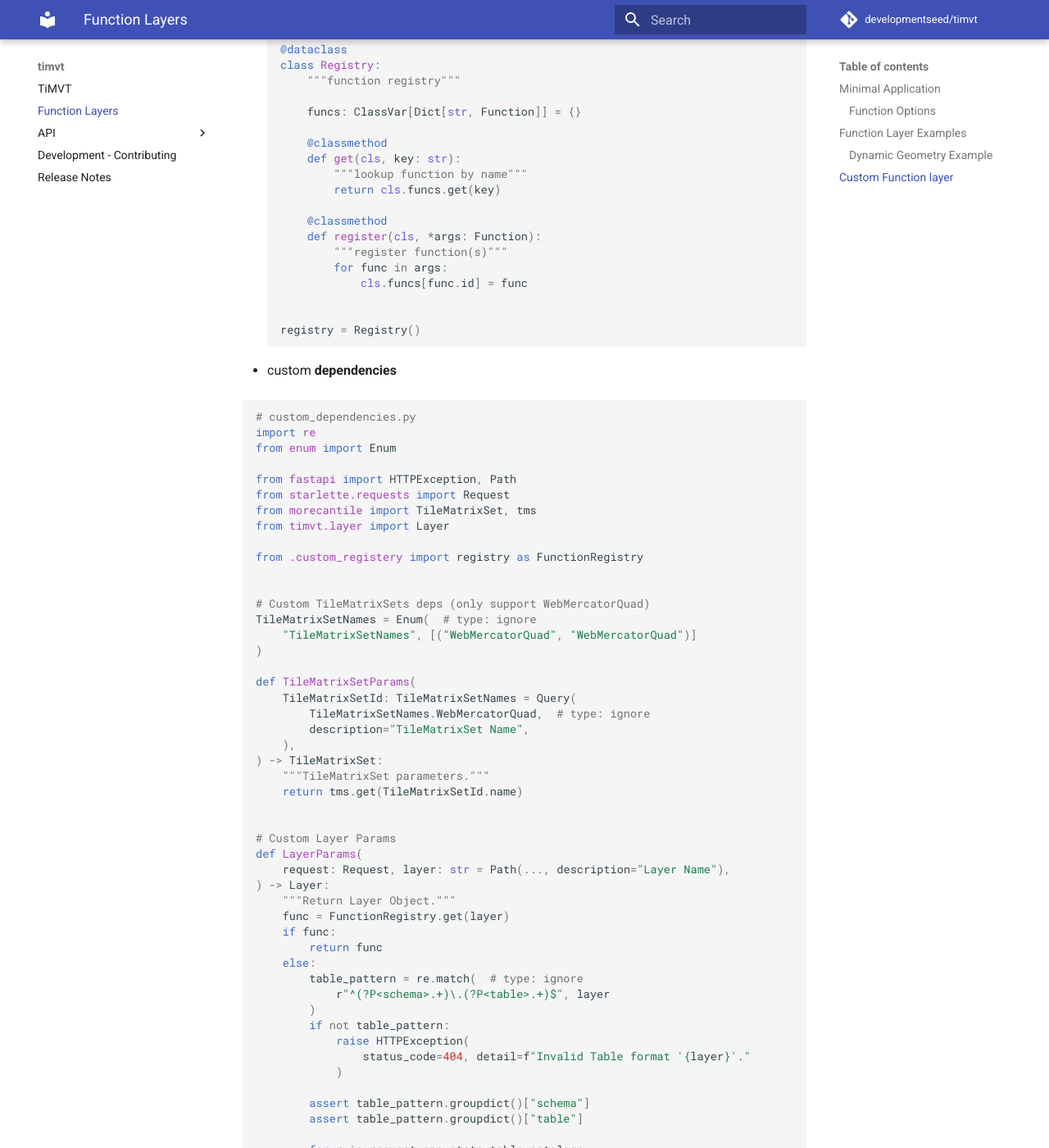
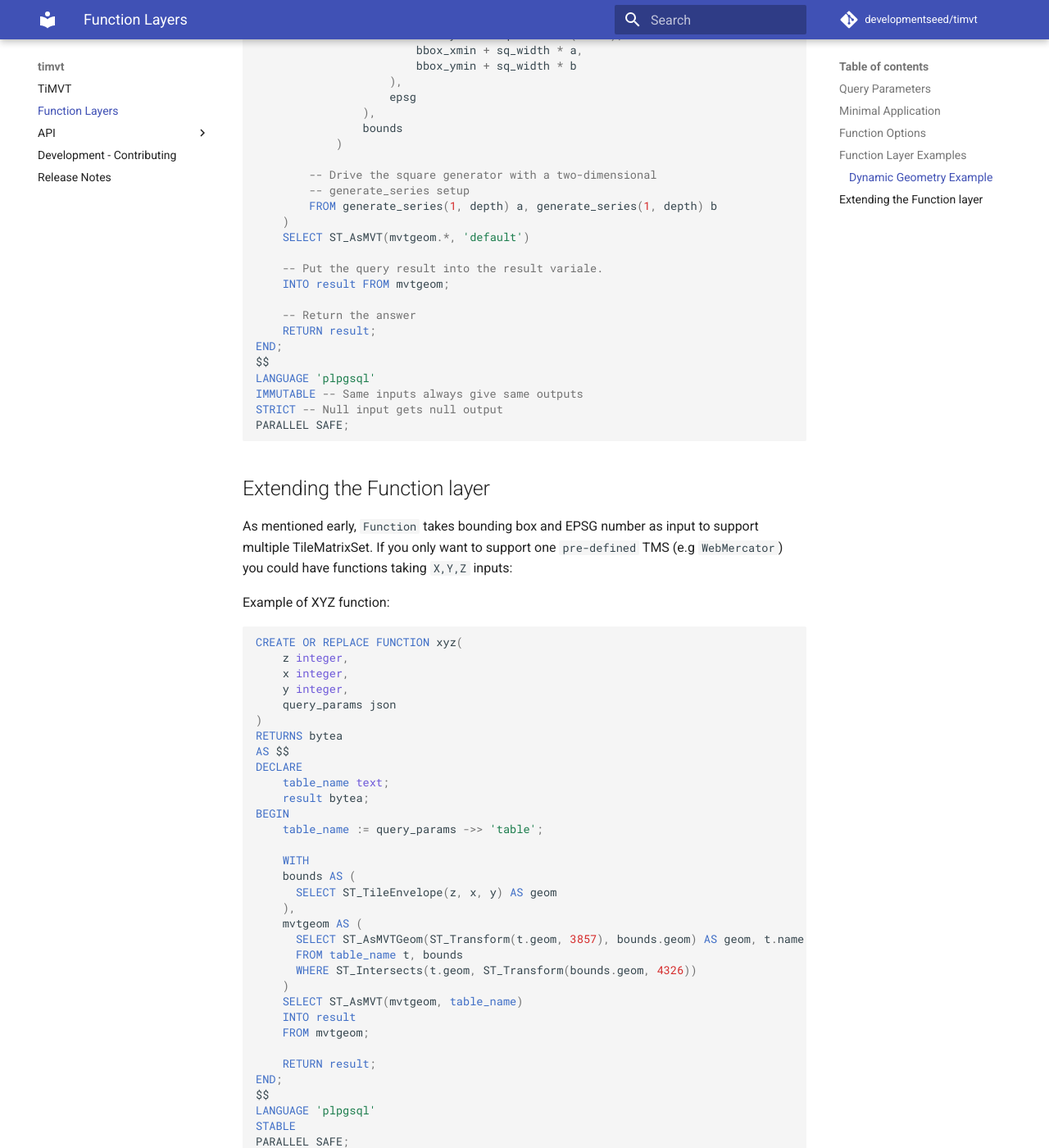
Before and after one commit to developmentseed/timvt, an MkDocs documentation site: the page built from docs/function_layers.md, in a window 1280 px wide and 1400 px high, scrolled down 4261 px. Shown: the whole window at 82% size. Built offline with MkDocs 1.6.1 and Material for MkDocs 9.7.7, drawn with Linux system fonts in a browser that asks for light colours; comment, search, counter and statistics services are not loaded; some of the changed text lies outside the part shown.

Commit message:
update docs

````diff
--- a/docs/function_layers.md
+++ b/docs/function_layers.md
@@ -1,7 +1,47 @@
 
 As for [`pg_tileserv`](https://github.com/CrunchyData/pg_tileserv) and [`martin`](https://github.com/urbica/martin), TiMVT can support `Function` layer/source.
 
-Functions are database functions which can be use to create vector tile and must of the form `function(xmin float, ymin float, xmax float, ymax: float, epsg: integer ...)`.
+`Functions` are database functions which can be used to create vector tiles and must of the form:
+
+```sql
+CREATE FUNCTION name(
+    -- bounding box
+    xmin float,
+    ymin float,
+    xmax float,
+    ymax float,
+    -- EPSG (SRID) of the bounding box coordinates
+    epsg integer,
+    -- additional parameters
+    query_params json
+)
+RETURNS bytea
+```
+
+Argument     | Type  | Description
+------------ | ----- | -----------------------
+xmin         | float | left coordinate
+ymin         | float | bottom coordinate
+xmax         | float | right coordinate
+ymax         | float | top coordinate
+epsg         | float | bounding box EPSG (SRID) number
+query_params | json  | Additional Query string parameters
+
+### Query Parameters
+
+`TiMVT` will forward all query parameters to the function as a JSON object. It's on the user to properly parse the JSON object in the database function.
+
+```python
+url = "https://endpoint/tiles/my_function/1/1/1?value1=2&value2=3"
+query_params = '{"value1": "2", "value2": "3"}'
+
+url = "https://endpoint/tiles/my_function/1/1/1?v=2&v=3"
+query_params = '{"v": ["2", "3"]}'
+```
+!!! important
+
+    `Functions` are not *hard coded* into the database but dynamically registered/unregistered by the application on each tile call.
+
 
 ## Minimal Application
 
@@ -14,7 +54,7 @@
 from fastapi import FastAPI, Request
 
 
-# Create TiMVT Application.
+# Create FastAPI Application.
 app = FastAPI()
 
 # Register Start/Stop application event handler to setup/stop the database connection
@@ -29,7 +69,7 @@
     """Application shutdown: de-register the database connection."""
     await close_db_connection(app)
 
-# Register Function to the internal registery
+# Register Function to the application internal registry
 FunctionRegistry.register(
     Function.from_file(
         id="squares",  # By default TiMVT will call a function call `squares`
@@ -37,21 +77,21 @@
     )
 )
 
-# Register endpoints.
+# Register endpoints
 mvt_tiler = VectorTilerFactory(
     with_tables_metadata=True,
     with_functions_metadata=True,  # add Functions metadata endpoints (/functions.json, /{function_name}.json)
     with_viewer=True,
 )
-app.include_router(mvt_tiler.router, tags=["Tiles"])
+app.include_router(mvt_tiler.router)
 ```
 
-### Function Options
+## Function Options
 
 When registering a `Function`, the user can set different options:
 
 - **id** (required): name of the Layer which will then be used in the endpoint routes.
-- **infile** (required): path to the SQL code
+- **sql** (required): SQL code
 - **function_name**: name of the SQL function within the SQL code. Defaults to `id`.
 - **bounds**: Bounding Box for the area of usage (this is for `documentation` only).
 - **minzoom**: minimum zoom level (this is for `documentation` only).
@@ -59,11 +99,41 @@
 - **options**: List of options available per function (this is for `documentation` only).
 
 ```python
+from timvt.functions import registry as FunctionRegistry
+from timvt.layer import Function
+
+
 # Function with Options
+FunctionRegistry.register(
+    Function(
+        id="squares2",
+        sql="""
+            CREATE FUNCTION squares_but_not_squares(
+                xmin float,
+                ymin float,
+                xmax float,
+                ymax float,
+                epsg integer,
+                query_params json
+            )
+            RETURNS bytea AS $$
+            ...
+        """,
+        function_name="squares_but_not_squares",  # This allows to call a specific function within the SQL code
+        bounds=[0.0, 0.0, 180.0, 90.0],  # overwrite default bounds
+        minzoom=9,  # overwrite default minzoom
+        maxzoom=24,  # overwrite default maxzoom
+        options={  # Provide arguments information for documentation
+            {"name": "depth", "default": 2}
+        }
+    )
+)
+
+# Using `from_file` class method
 FunctionRegistry.register(
     Function.from_file(
         id="squares2",
-        infile="my_sql_file.sql",  # PATH TO SQL FILE
+        infile="directory/my_sql_file.sql",  # PATH TO SQL FILE
         function_name="squares_but_not_squares",  # This allows to call a specific function within the SQL code
         bounds=[0.0, 0.0, 180.0, 90.0],  # overwrite default bounds
         minzoom=9,  # overwrite default minzoom
@@ -77,7 +147,7 @@
 
 ## Function Layer Examples
 
-#### Dynamic Geometry Example
+### Dynamic Geometry Example
 
 Goal: Sub-divide input BBOX in smaller squares.
 
@@ -90,7 +160,7 @@
     ymax float,
     epsg integer,
     -- additional parameters
-    depth integer default 2
+    query_params json
 )
 RETURNS bytea AS $$
 DECLARE
@@ -99,7 +169,7 @@
     bbox_xmin float;
     bbox_ymin float;
     bounds geometry;
-    bounds_merc geometry;
+    depth integer;
 BEGIN
     -- Find the bbox bounds
     bounds := ST_MakeEnvelope(xmin, ymin, xmax, ymax, epsg);
@@ -107,6 +177,9 @@
     -- Find the bottom corner of the bounds
     bbox_xmin := ST_XMin(bounds);
     bbox_ymin := ST_YMin(bounds);
+
+    -- Get Depth from the query_params object
+    depth := coalesce((query_params ->> 'depth')::int, 2);
 
     -- We want bbox divided up into depth*depth squares per bbox,
     -- so what is the width of a square?
@@ -147,12 +220,48 @@
 PARALLEL SAFE;
 ```
 
+## Extending the Function layer
 
-## Custom Function layer
+As mentioned early, `Function` takes bounding box and EPSG number as input to support multiple TileMatrixSet. If you only want to support one `pre-defined` TMS (e.g `WebMercator`) you could have functions taking `X,Y,Z` inputs:
 
-So You already have an SQL `function` written but it only takes WebMercator XYZ indexes. In TiMVT we use bbox+tms to support multiple TMS but you could support simple XYZ functions by writing custom `Layer` class and dependencies.
+Example of XYZ function:
+```sql
+CREATE OR REPLACE FUNCTION xyz(
+    z integer,
+    x integer,
+    y integer,
+    query_params json
+)
+RETURNS bytea
+AS $$
+DECLARE
+    table_name text;
+    result bytea;
+BEGIN
+    table_name := query_params ->> 'table';
 
-- custom **Function** Layer
+    WITH
+    bounds AS (
+      SELECT ST_TileEnvelope(z, x, y) AS geom
+    ),
+    mvtgeom AS (
+      SELECT ST_AsMVTGeom(ST_Transform(t.geom, 3857), bounds.geom) AS geom, t.name
+      FROM table_name t, bounds
+      WHERE ST_Intersects(t.geom, ST_Transform(bounds.geom, 4326))
+    )
+    SELECT ST_AsMVT(mvtgeom, table_name)
+    INTO result
+    FROM mvtgeom;
+
+    RETURN result;
+END;
+$$
+LANGUAGE 'plpgsql'
+STABLE
+PARALLEL SAFE;
+```
+
+In order to support those function, you'll need to `extend` the `Funcion` class:
 
 ```python
 # custom.py
@@ -173,149 +282,34 @@
         **kwargs: Any,
     ):
         """Custom Get Tile method."""
+
         async with pool.acquire() as conn:
             transaction = conn.transaction()
             await transaction.start()
             await conn.execute(self.sql)
 
-            function_params = ":x, :y, :z"
-            if kwargs:
-                params = ", ".join([f"{k} => {v}" for k, v in kwargs.items()])
-                function_params += f", {params}"
-
-            content = await conn.fetchval_b(
-                f"SELECT {self.function_name}({function_params})",
+            sql_query = clauses.Select(
+                Func(
+                    self.function_name,
+                    ":x",
+                    ":y",
+                    ":z",
+                    ":query_params",
+                ),
+            )
+            q, p = render(
+                str(sql_query),
                 x=tile.x,
                 y=tile.y,
                 z=tile.z,
+                query_params=json.dumps(kwargs),
             )
 
+            # execute the query
+            content = await conn.fetchval(q, *p)
+
+            # rollback
             await transaction.rollback()
 
         return content
 ```
-
-- custom **registery**, referencing the custom Function
-```python
-# custom_registery.py
-from dataclasses import dataclass
-from typing import ClassVar, Dict
-
-from .custom import Function
-
-@dataclass
-class Registry:
-    """function registry"""
-
-    funcs: ClassVar[Dict[str, Function]] = {}
-
-    @classmethod
-    def get(cls, key: str):
-        """lookup function by name"""
-        return cls.funcs.get(key)
-
-    @classmethod
-    def register(cls, *args: Function):
-        """register function(s)"""
-        for func in args:
-            cls.funcs[func.id] = func
-
-
-registry = Registry()
-```
-
-- custom **dependencies**
-
-```python
-# custom_dependencies.py
-import re
-from enum import Enum
-
-from fastapi import HTTPException, Path
-from starlette.requests import Request
-from morecantile import TileMatrixSet, tms
-from timvt.layer import Layer
-
-from .custom_registery import registry as FunctionRegistry
-
-
-# Custom TileMatrixSets deps (only support WebMercatorQuad)
-TileMatrixSetNames = Enum(  # type: ignore
-    "TileMatrixSetNames", [("WebMercatorQuad", "WebMercatorQuad")]
-)
-
-def TileMatrixSetParams(
-    TileMatrixSetId: TileMatrixSetNames = Query(
-        TileMatrixSetNames.WebMercatorQuad,  # type: ignore
-        description="TileMatrixSet Name",
-    ),
-) -> TileMatrixSet:
-    """TileMatrixSet parameters."""
-    return tms.get(TileMatrixSetId.name)
-
-
-# Custom Layer Params
-def LayerParams(
-    request: Request, layer: str = Path(..., description="Layer Name"),
-) -> Layer:
-    """Return Layer Object."""
-    func = FunctionRegistry.get(layer)
-    if func:
-        return func
-    else:
-        table_pattern = re.match(  # type: ignore
-            r"^(?P<schema>.+)\.(?P<table>.+)$", layer
-        )
-        if not table_pattern:
-            raise HTTPException(
-                status_code=404, detail=f"Invalid Table format '{layer}'."
-            )
-
-        assert table_pattern.groupdict()["schema"]
-        assert table_pattern.groupdict()["table"]
-
-        for r in request.app.state.table_catalog:
-            if r["id"] == layer:
-                return Table(**r)
-
-    raise HTTPException(status_code=404, detail=f"Table/Function '{layer}' not found.")
-```
-
-- Custom **Application**
-```python
-# custom_app.py
-from timvt.db import close_db_connection, connect_to_db
-from timvt.factory import TMSFactory, VectorTilerFactory
-
-from fastapi import FastAPI
-
-from .custom_dependencies import LayerParams, TileMatrixSetParams, TileMatrixSetNames
-
-app = FastAPI()
-
-
-@app.on_event("startup")
-async def startup_event():
-    """Application startup: register the database connection and create table list."""
-    await connect_to_db(app)
-
-
-@app.on_event("shutdown")
-async def shutdown_event():
-    """Application shutdown: de-register the database connection."""
-    await close_db_connection(app)
-
-
-# Register endpoints.
-mvt_tiler = VectorTilerFactory(
-    with_tables_metadata=True,
-    with_functions_metadata=True,
-    with_viewer=True,
-    tms_dependency=TileMatrixSetParams,
-    layer_dependency=LayerParams,
-)
-app.include_router(mvt_tiler.router)
-
-tms = TMSFactory(supported_tms=TileMatrixSetNames, tms_dependency=TileMatrixSetParams)
-app.include_router(tms.router, tags=["TileMatrixSets"])
-```
````
Also changed, not shown: CHANGES.md (+36 -1 lines), 2 other files.
